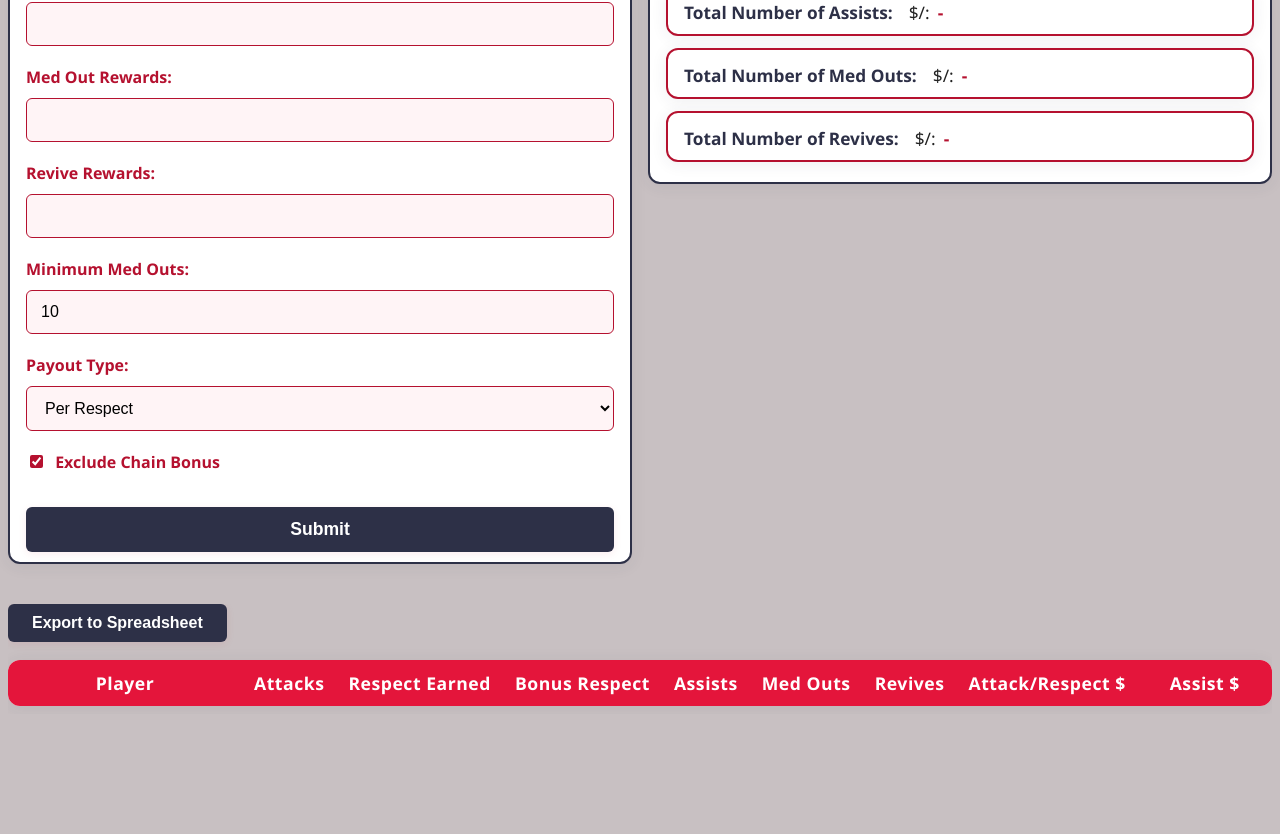
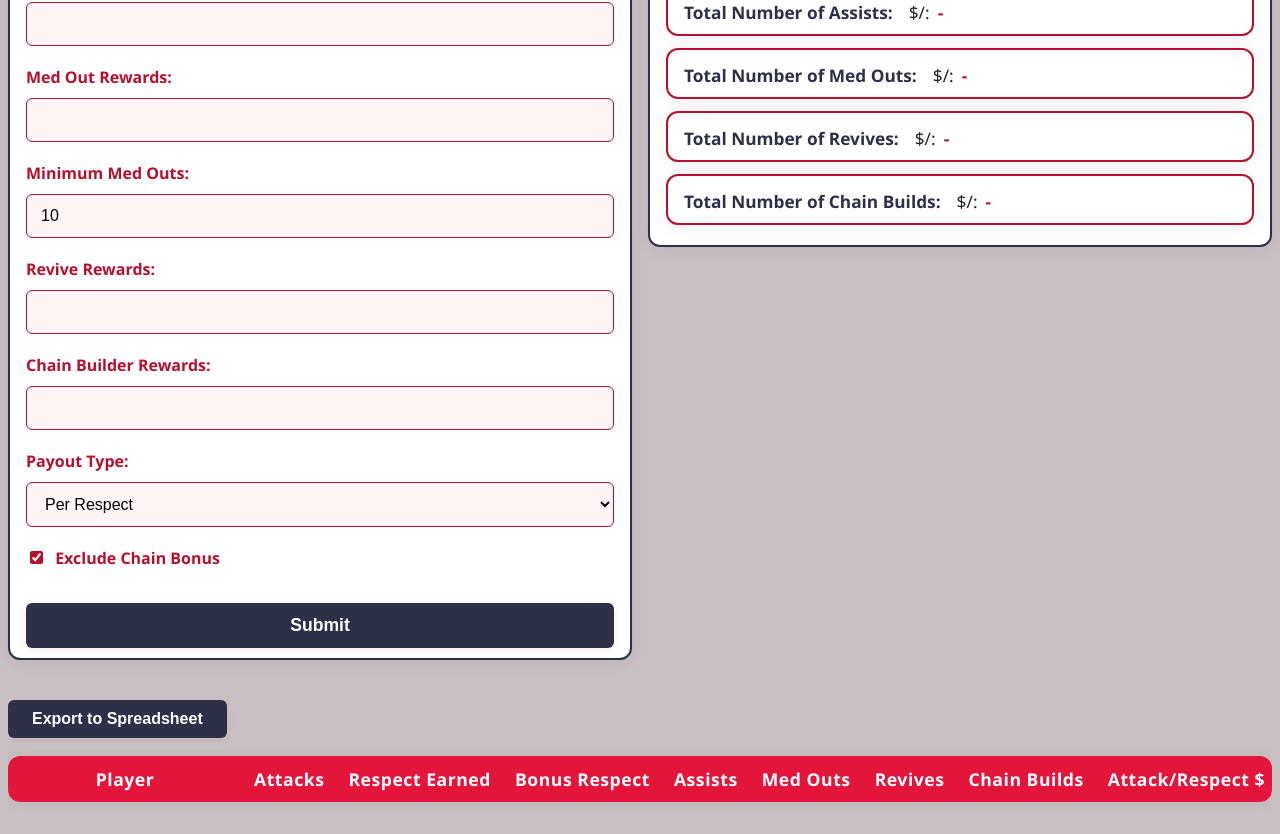
Before and after one commit to nathanrobinson/TornRankedWarReport, a Vue app: page / in a window 1280 px wide. Shown: the part 274-1108 px from the top of the page. Before the commit the page ends 1012 px from the top, so only its background shows below. Built offline with nearby package versions, Linux system fonts and the light colour scheme; the HTML template or start-up script is replaced by a standard one.

Commit message:
Add chain builder calculations

```diff
--- a/src/components/UserSettingsForm.vue
+++ b/src/components/UserSettingsForm.vue
@@ -7,7 +7,8 @@ const attackRewards = ref('')
 const assistRewards = ref('')
 const medOutRewards = ref('')
 const reviveRewards = ref('')
-const minMedOuts = ref('10') // Default to 10
+const chainBuilderRewards = ref('')
+const minMedOuts = ref('10')
 
 // Add payoutType and ignoreChainBonus
 const payoutType = ref<'perAttack' | 'perRespect'>('perRespect')
@@ -32,6 +33,7 @@ function handleSubmit() {
     assistRewards: parseNumber(assistRewards.value),
     medOutRewards: parseNumber(medOutRewards.value),
     reviveRewards: parseNumber(reviveRewards.value),
+    chainBuilderRewards: parseNumber(chainBuilderRewards.value),
     payoutType: payoutType.value,
     ignoreChainBonus: ignoreChainBonusEnabled.value ? ignoreChainBonus.value : false,
     minMedOuts: parseNumber(minMedOuts.value),
@@ -58,12 +60,29 @@ function handleSubmit() {
       <input id="medOutRewards" v-model="medOutRewards" type="text" inputmode="decimal" />
     </div>
     <div>
+      <label
+        for="minMedOuts"
+        title="The threshold number of med outs that a player must have before they are included in the payout calculations"
+        >Minimum Med Outs:</label
+      >
+      <input id="minMedOuts" v-model="minMedOuts" type="number" min="0" />
+    </div>
+    <div>
       <label for="reviveRewards">Revive Rewards:</label>
       <input id="reviveRewards" v-model="reviveRewards" type="text" inputmode="decimal" />
     </div>
     <div>
-      <label for="minMedOuts">Minimum Med Outs:</label>
-      <input id="minMedOuts" v-model="minMedOuts" type="number" min="0" />
+      <label
+        for="chainBuilderRewards"
+        title="If a value is entered, then attacks that build a chain but don't contribute respect will be give a pro-rated reward"
+        >Chain Builder Rewards:</label
+      >
+      <input
+        id="chainBuilderRewards"
+        v-model="chainBuilderRewards"
+        type="text"
+        inputmode="decimal"
+      />
     </div>
     <div>
       <label>Payout Type:</label>
@@ -73,7 +92,9 @@ function handleSubmit() {
       </select>
     </div>
     <div>
-      <label>
+      <label
+        title="If selected, then attacks that received a special chain bonus will be calculated at 10 respect instead of the bonus amount"
+      >
         <input type="checkbox" v-model="ignoreChainBonus" :disabled="!ignoreChainBonusEnabled" />
         Exclude Chain Bonus
       </label>
--- a/src/components/UserStatsTable.vue
+++ b/src/components/UserStatsTable.vue
@@ -24,10 +24,12 @@ const columns = [
   { key: 'assists', label: 'Assists' },
   { key: 'medOuts', label: 'Med Outs' },
   { key: 'revives', label: 'Revives' },
+  { key: 'chainBuilds', label: 'Chain Builds' },
   { key: 'rewardAttackRespect', label: 'Attack/Respect $' },
   { key: 'rewardAssists', label: 'Assist $' },
   { key: 'rewardMedOuts', label: 'Med Out $' },
   { key: 'rewardRevives', label: 'Revive $' },
+  { key: 'rewardChainBuilds', label: 'Chain Build $' },
   { key: 'totalRewards', label: 'Total $' },
 ]
 
@@ -74,10 +76,12 @@ function exportToCSV() {
     u.assists,
     u.medOuts,
     u.revives,
+    u.chainBuilds,
     formatCurrency(u.rewardAttackRespect),
     formatCurrency(u.rewardAssists),
     formatCurrency(u.rewardMedOuts),
     formatCurrency(u.rewardRevives),
+    formatCurrency(u.rewardChainBuilds),
     formatCurrency(u.totalRewards),
   ])
   const csvContent = [headers, ...rows]
@@ -103,10 +107,12 @@ const columnWidths: Record<string, string> = {
   assists: '50px',
   medOuts: '50px',
   revives: '50px',
+  chainBuilds: '50px',
   rewardAttackRespect: '120px',
   rewardAssists: '110px',
   rewardMedOuts: '110px',
   rewardRevives: '110px',
+  rewardChainBuilds: '110px',
   totalRewards: '120px',
 }
 </script>
@@ -142,10 +148,12 @@ const columnWidths: Record<string, string> = {
             <td>{{ user.assists }}</td>
             <td>{{ user.medOuts }}</td>
             <td>{{ user.revives }}</td>
+            <td>{{ user.chainBuilds }}</td>
             <td>{{ formatCurrency(user.rewardAttackRespect) }}</td>
             <td>{{ formatCurrency(user.rewardAssists) }}</td>
             <td>{{ formatCurrency(user.rewardMedOuts) }}</td>
             <td>{{ formatCurrency(user.rewardRevives) }}</td>
+            <td>{{ formatCurrency(user.rewardChainBuilds) }}</td>
             <td>{{ formatCurrency(user.totalRewards) }}</td>
           </tr>
         </tbody>
--- a/src/components/WarStatsSummary.vue
+++ b/src/components/WarStatsSummary.vue
@@ -68,6 +68,12 @@ function formatCurrency(val: number | null | undefined): string {
       <span class="primary">{{ warStats?.totalRevives }}</span>
       <span>$/:</span>
       <span class="primary">{{ formatCurrency(warStats?.rewardPerRevive) }}</span>
+    </div>
+    <div>
+      <span>Total Number of Chain Builds:</span>
+      <span class="primary">{{ warStats?.totalChainBuilds }}</span>
+      <span>$/:</span>
+      <span class="primary">{{ formatCurrency(warStats?.rewardPerChainBuild) }}</span>
     </div>
   </div>
 </template>
--- a/src/models/rewardSettings.ts
+++ b/src/models/rewardSettings.ts
@@ -4,6 +4,7 @@ export interface RewardSettings {
   assistRewards: number
   medOutRewards: number
   reviveRewards: number
+  chainBuilderRewards: number
   payoutType: 'perAttack' | 'perRespect'
   ignoreChainBonus: boolean
   minMedOuts: number
--- a/src/models/userStats.ts
+++ b/src/models/userStats.ts
@@ -7,9 +7,11 @@ export interface UserStats {
   assists: number
   medOuts: number
   revives: number
+  chainBuilds: number
   rewardAttackRespect: number
   rewardAssists: number
   rewardMedOuts: number
   rewardRevives: number
+  rewardChainBuilds: number
   totalRewards: number
 }
--- a/src/models/warStats.ts
+++ b/src/models/warStats.ts
@@ -12,4 +12,6 @@ export interface WarStats {
   rewardPerMedOut: number
   totalRevives: number
   rewardPerRevive: number
+  totalChainBuilds: number
+  rewardPerChainBuild: number
 }
--- a/src/services/rewardCalculator.ts
+++ b/src/services/rewardCalculator.ts
@@ -44,9 +44,11 @@ async function getWarReport(apiKey: string) {
   const totalRespect = lastWarReport.score
   let bonusRespect = 0
   let totalAssists = 0
+  let totalChainBuilds = 0
   for (const pid in playerChainReports) {
     bonusRespect += playerChainReports[pid]?.bonus ?? 0
     totalAssists += playerChainReports[pid]?.assists ?? 0
+    totalChainBuilds += playerChainReports[pid]?.chainBuilds ?? 0
   }
 
   let totalRevives = 0
@@ -61,6 +63,7 @@ async function getWarReport(apiKey: string) {
     totalRespect,
     totalAssists,
     totalRevives,
+    totalChainBuilds,
     bonusRespect,
     playerChainReports,
     lastWarReport,
@@ -105,11 +108,13 @@ export async function calculateRewards(settings: RewardSettings): Promise<
     totalAssists: warReport.totalAssists,
     totalMedOuts,
     totalRevives: warReport.totalRevives,
+    totalChainBuilds: warReport.totalChainBuilds,
     rewardPerRespect: settings.attackRewards / (calculatedRespect || 1),
     rewardPerAttack: settings.attackRewards / (warReport.totalAttacks || 1),
     rewardPerAssist: settings.assistRewards / (warReport.totalAssists || 1),
     rewardPerMedOut: settings.medOutRewards / (totalMedOuts || 1),
     rewardPerRevive: settings.reviveRewards / (warReport.totalRevives || 1),
+    rewardPerChainBuild: settings.chainBuilderRewards / (warReport.totalChainBuilds || 1),
   }
 
   const userStats = warReport.lastWarReport.members
@@ -117,6 +122,7 @@ export async function calculateRewards(settings: RewardSettings): Promise<
       let playerRespect = user.score
       const playerBonus = warReport.playerChainReports[user.id]?.bonus
       const playerAssists = warReport.playerChainReports[user.id]?.assists
+      const playerChainBuilds = warReport.playerChainReports[user.id]?.chainBuilds
       const playerMedOutsRaw = warReport.playerDefends[user.id] ?? 0
       // Only count med outs for users meeting the minimum
       const playerMedOuts = playerMedOutsRaw >= minMedOuts ? playerMedOutsRaw : 0
@@ -138,8 +144,9 @@ export async function calculateRewards(settings: RewardSettings): Promise<
       const rewardAssists = blank(playerAssists * warStats.rewardPerAssist)
       const rewardMedOuts = blank(playerMedOuts * warStats.rewardPerMedOut)
       const rewardRevives = blank(playerRevives * warStats.rewardPerRevive)
+      const rewardChainBuilds = blank(playerChainBuilds * warStats.rewardPerChainBuild)
       const totalRewards = blank(
-        rewardAttackRespect + rewardAssists + rewardMedOuts + rewardRevives,
+        rewardAttackRespect + rewardAssists + rewardMedOuts + rewardRevives + rewardChainBuilds,
       )
 
       return {
@@ -151,11 +158,13 @@ export async function calculateRewards(settings: RewardSettings): Promise<
         assists: blank(playerAssists),
         medOuts: blank(playerMedOutsRaw),
         revives: blank(playerRevives),
-        rewardAttackRespect: rewardAttackRespect,
-        rewardAssists: rewardAssists,
-        rewardMedOuts: rewardMedOuts,
-        rewardRevives: rewardRevives,
-        totalRewards: totalRewards,
+        chainBuilds: blank(playerChainBuilds),
+        rewardAttackRespect,
+        rewardAssists,
+        rewardMedOuts,
+        rewardRevives,
+        rewardChainBuilds,
+        totalRewards,
       }
     })
     // Filter out users with no rewards (0 or NaN for all reward fields)
--- a/src/services/tornApiService.ts
+++ b/src/services/tornApiService.ts
@@ -169,17 +169,25 @@ export class TornApi {
         for (const bonus of chainReport.bonuses) {
           const bonusRespect = bonus.respect > 10 ? bonus.respect - 10 : 0
           if (!chains[bonus.attacker_id]) {
-            chains[bonus.attacker_id] = { id: bonus.attacker_id, assists: 0, bonus: bonusRespect }
+            chains[bonus.attacker_id] = {
+              id: bonus.attacker_id,
+              assists: 0,
+              bonus: bonusRespect,
+              chainBuilds: 0,
+            }
           } else {
             chains[bonus.attacker_id].bonus += bonusRespect
           }
         }
 
         for (const attack of chainReport.attackers) {
+          const assists = attack.attacks?.assists ?? 0
+          const chainBuilds = (attack.attacks?.total ?? 0) - (attack.attacks?.war ?? 0)
           if (!chains[attack.id]) {
-            chains[attack.id] = { id: attack.id, assists: attack.attacks?.assists ?? 0, bonus: 0 }
+            chains[attack.id] = { id: attack.id, assists, chainBuilds, bonus: 0 }
           } else {
-            chains[attack.id].assists += attack.attacks?.assists ?? 0
+            chains[attack.id].assists += assists
+            chains[attack.id].chainBuilds += chainBuilds
           }
         }
       }
@@ -300,6 +308,7 @@ interface PlayerChainReport {
   id: number
   bonus: number
   assists: number
+  chainBuilds: number
 }
 
 interface Chains {
```
